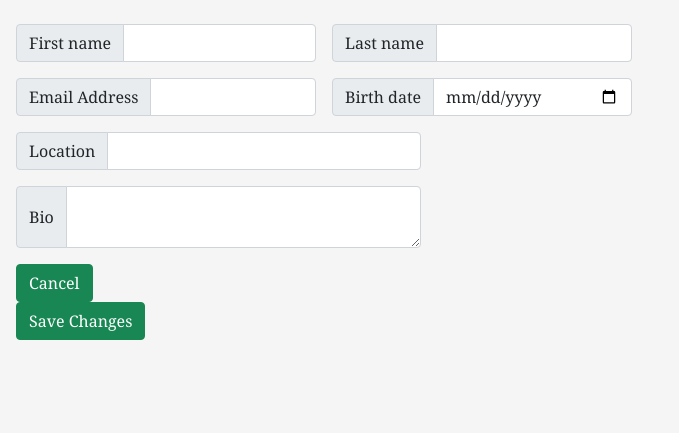
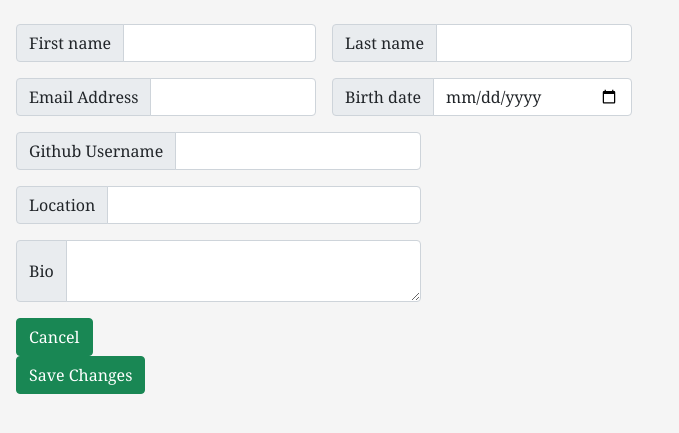
Before and after one commit to CMPUT404W21-Team3/social-distribution, a Django app: template social_distribution/Profile/templates/profile/profile.html in a window 1280 px wide. Shown: the part 62-495 px from the top of the page, without its empty margins (0-679 px from the left). Run offline with Django 3.2, Linux system fonts and the light colour scheme; the template is opened without the code that fills it, so the values that code supplies are empty.

Commit message:
Added github username

```diff
--- a/social_distribution/Profile/forms.py
+++ b/social_distribution/Profile/forms.py
@@ -12,7 +12,7 @@ class UserForm(forms.ModelForm):
 class ProfileForm(forms.ModelForm):
     class Meta:
         model = Profile
-        fields = ('bio', 'location', 'birth_date')
+        fields = ('bio', 'location', 'birth_date', 'github')
 
 class SignUpForm(UserCreationForm):
     #birth_date = forms.DateField(help_text='Required. Format: YYYY-MM-DD')
--- a/social_distribution/Profile/models.py
+++ b/social_distribution/Profile/models.py
@@ -12,6 +12,7 @@ class Profile(models.Model):
     bio = models.TextField(max_length=500, blank=True)
     location = models.CharField(max_length=30, blank=True)
     birth_date = models.DateField(null=True, blank=True)
+    github = models.CharField(max_length=50, blank=True)
 
     # Not sure if this is the best way to do this
     friends = models.ManyToManyField('self')
--- a/social_distribution/Profile/templates/profile/profile.html
+++ b/social_distribution/Profile/templates/profile/profile.html
@@ -46,6 +46,16 @@
   <div class="row g-3">
     <div class="col-md-4">
       <div class="input-group">
+        <span class="input-group-text">Github Username</span>
+        <input type="text" aria-label="Github Username" class="form-control" name="github" value="{{profile_form.github.value}}">
+      </div>
+    </div>
+    </div>
+  </div>
+
+  <div class="row g-3">
+    <div class="col-md-4">
+      <div class="input-group">
         <span class="input-group-text">Location</span>
         <input type="text" aria-label="Location" class="form-control" name="location" value="{{profile_form.location.value}}">
       </div>
```
Also changed, not shown: social_distribution/Profile/migrations/0007_profile_github.py (added), social_distribution/Profile/migrations/0008_auto_20210303_1803.py (added), social_distribution/db.sqlite3.
